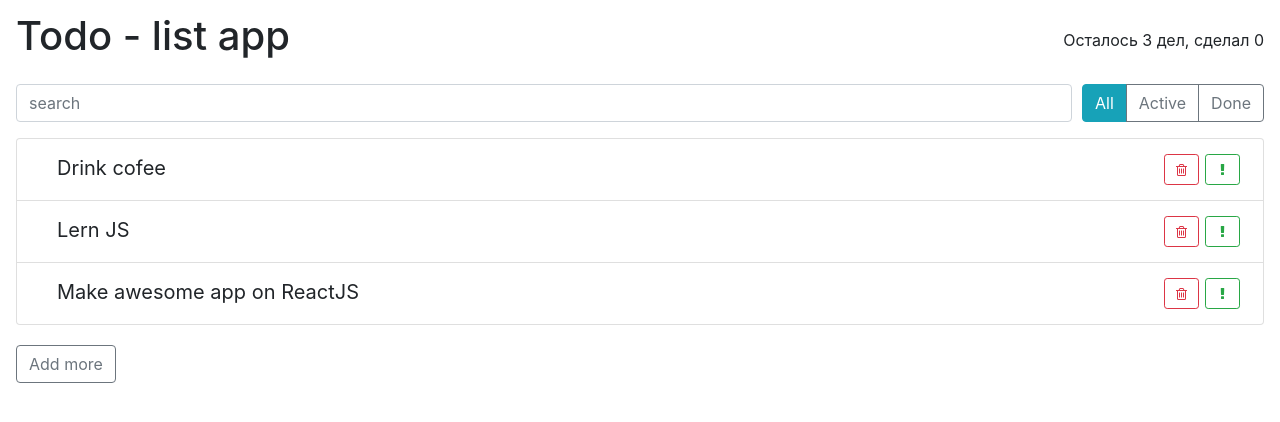
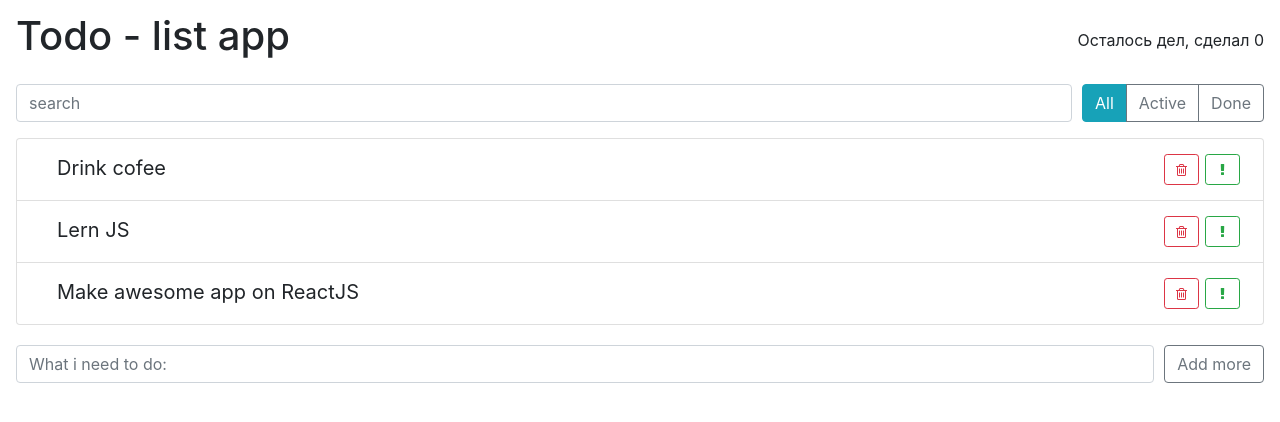
Before and after one commit to olmerrr/summerReact, a React (Create React App) app: page / in a window 1280 px wide. Shown: the top 422 px of the page. Built offline with nearby package versions, Linux system fonts and the light colour scheme.

Commit message:
component with Form + onChange, onSubmit

```diff
--- a/src/components/App/App.js
+++ b/src/components/App/App.js
@@ -10,21 +10,23 @@
     maxId = 100;
     state = {
         todoData: [
-            this.createTodoItem( 'Drink cofee', false),
-            this.createTodoItem(  'Lern JS', false),
-            this.createTodoItem(  'Make awesome app on ReactJS', false)
+            this.createTodoItem('Drink cofee', false),
+            this.createTodoItem('Lern JS', false),
+            this.createTodoItem('Make awesome app on ReactJS', false)
         ]
     };
-    createTodoItem(label){
+
+    createTodoItem(label) {
         return {
             id: this.maxId++,
             label,
-                done:false
+            done: false
         }
     }
+
     deleteItem = (id) => {
         this.setState(({todoData}) => {
-            const idx = todoData.findIndex( (el) => el.id === id );
+            const idx = todoData.findIndex((el) => el.id === id);
             const newArray = [...todoData.slice(0, idx),
                 ...todoData.slice(idx + 1)];
             return {
@@ -35,17 +37,18 @@
 
     addItem = (text) => {
         const newItem = this.createTodoItem(text);
-        this.setState( ({todoData}) =>{
-            const newArr = [...todoData,newItem];
+        this.setState(({todoData}) => {
+            const newArr = [...todoData, newItem];
             return {
                 todoData: newArr
             }
         })
     };
-    toggleProperty(arr, id, propName){
-        const idx = arr.findIndex( (el) => el.id === id );
+
+    toggleProperty(arr, id, propName) {
+        const idx = arr.findIndex((el) => el.id === id);
         const oldItem = arr[idx];
-        const newItem = { ...oldItem, [propName]: !oldItem[propName] };
+        const newItem = {...oldItem, [propName]: !oldItem[propName]};
 
         return [
             ...arr.slice(0, idx),
@@ -54,31 +57,32 @@
         ];
 
     }
-    onToggleImportant = (id) =>{
-        this.setState( ({ todoData }) => {
-            return{
+
+    onToggleImportant = (id) => {
+        this.setState(({todoData}) => {
+            return {
                 todoData: this.toggleProperty(todoData, id, 'important')
             };
         });
     };
-    onToggleDone = (id) =>{
-        this.setState( ({ todoData }) => {
-        return{
+    onToggleDone = (id) => {
+        this.setState(({todoData}) => {
+            return {
                 todoData: this.toggleProperty(todoData, id, 'done')
             };
         });
     };
 
     render() {
-        const { todoData } = this.state;
+        const {todoData} = this.state;
         const doneCount = todoData
-            .filter( (el) => el.done).length;
-        const todoCount = todoData.length -  doneCount;
+            .filter((el) => el.done).length;
+        const todoCount = todoData.length - doneCount;
         return (
             <div className="app-wrap">
                 <AppHeader
-                toDoCount = {todoCount}
-                doneCount = {doneCount}
+                    todoCount={todoCount}
+                    doneCount={doneCount}
                 />
                 <div className="inner-wrap">
                     <SearchPanel/>
@@ -87,11 +91,11 @@
                 <TodoList
                     todos={todoData}
                     onDeleted={this.deleteItem}
-                    onToggleImportant ={this.onToggleImportant}
+                    onToggleImportant={this.onToggleImportant}
                     onToggleDone={this.onToggleDone}
                 />
                 <ItemAddForm
-                onItemAdded = {this.addItem}
+                    onItemAdded={this.addItem}
                 />
             </div>
         )
--- a/src/components/ItemAddForm/ItemAddForm.css
+++ b/src/components/ItemAddForm/ItemAddForm.css
@@ -1,3 +1,6 @@
 .item-add-form{
     padding: 20px 0;
 }
+.item-add-form input {
+    margin-right: 10px;
+}
--- a/src/components/ItemAddForm/ItemAddForm.jsx
+++ b/src/components/ItemAddForm/ItemAddForm.jsx
@@ -1,15 +1,34 @@
-import React,{Component} from "react";
+import React, {Component} from "react";
 import "./ItemAddForm.css";
 
 export default class ItemAddForm extends Component {
-    render(
-    ) {
-        return(
-            <div className="item-add-form">
+    state = {
+        label: ''
+    }
+    onLabelChange = (e) => {
+        this.setState({
+            label: e.target.value
+        });
+    };
+    onSubmit = (e) => {
+        e.preventDefault();
+        this.props.onItemAdded(this.state.label)
+    };
+
+    render() {
+        return (
+            <form className="item-add-form d-flex"
+                  onSubmit={this.onSubmit}>
+
+                <input type="text"
+                       className="form-control"
+                       onChange={this.onLabelChange}
+                       placeholder="What i need to do: "/>
                 <button className="btn btn-outline-secondary"
-                        onClick = {() => this.props.onItemAdded('Hello Yarik')}>
-                    Add more</button>
-            </div>
+                        onClick={() => this.props.onItemAdded}>
+                    Add more
+                </button>
+            </form>
         )
     }
 }
```
Lines whose indentation alone changed are shown as unchanged.
